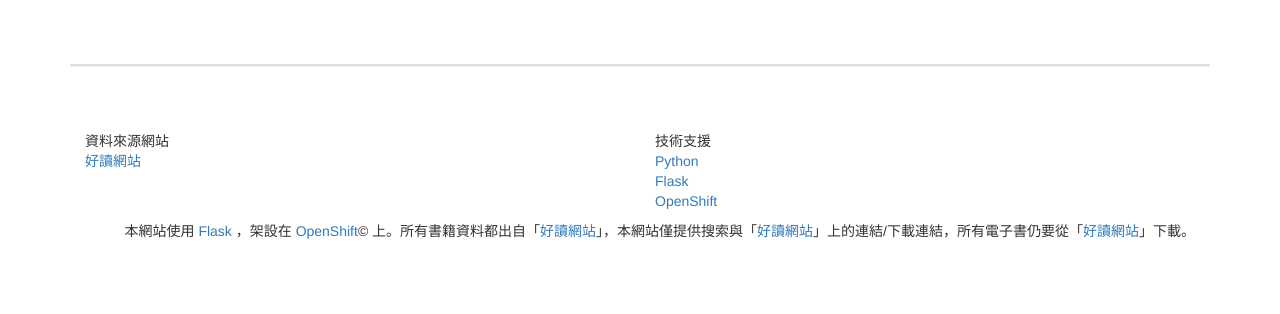
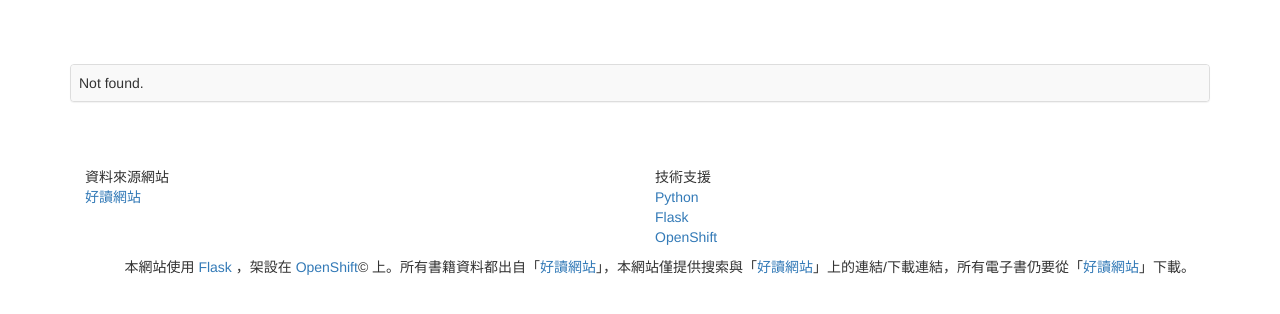
Before and after one commit to elleryq/haodooscraper, a Python web app: template wsgi/templates/index.html in a window 1280 px wide. Shown: the part 51-365 px from the top of the page. Run offline with Jinja, Linux system fonts and the light colour scheme; the template is opened without the code that fills it, so the values that code supplies are empty; some libraries are stand-ins or nearby versions.

Commit message:
Display "not found" if there are no results after query.

```diff
--- a/wsgi/templates/index.html
+++ b/wsgi/templates/index.html
@@ -62,6 +62,12 @@ body { padding-top: 70px; }
                         </p>
                     </td>
                 </tr>
+                {% else %}
+                <tr>
+                    <td colspan="3">
+                        Not found.
+                    </td>
+                </tr>
                 {% endfor -%}
             </table>
         </div>
```
